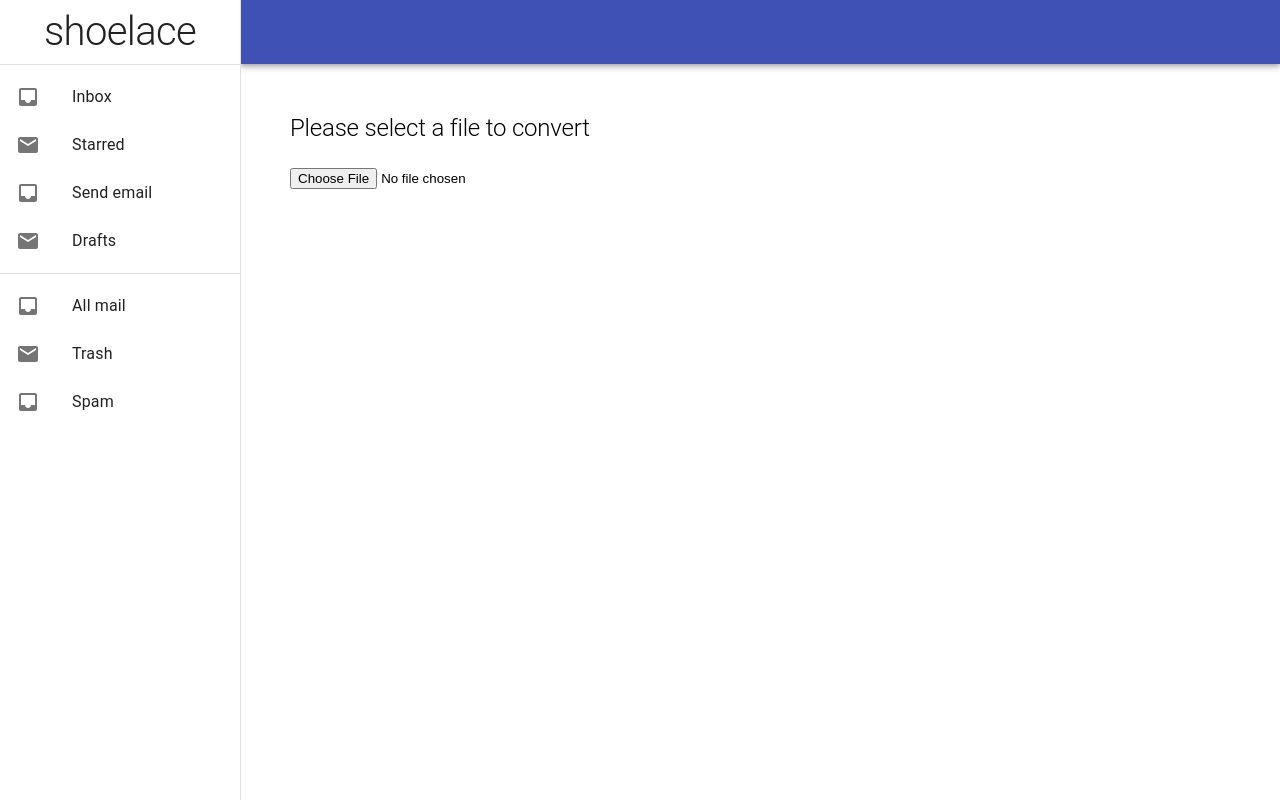
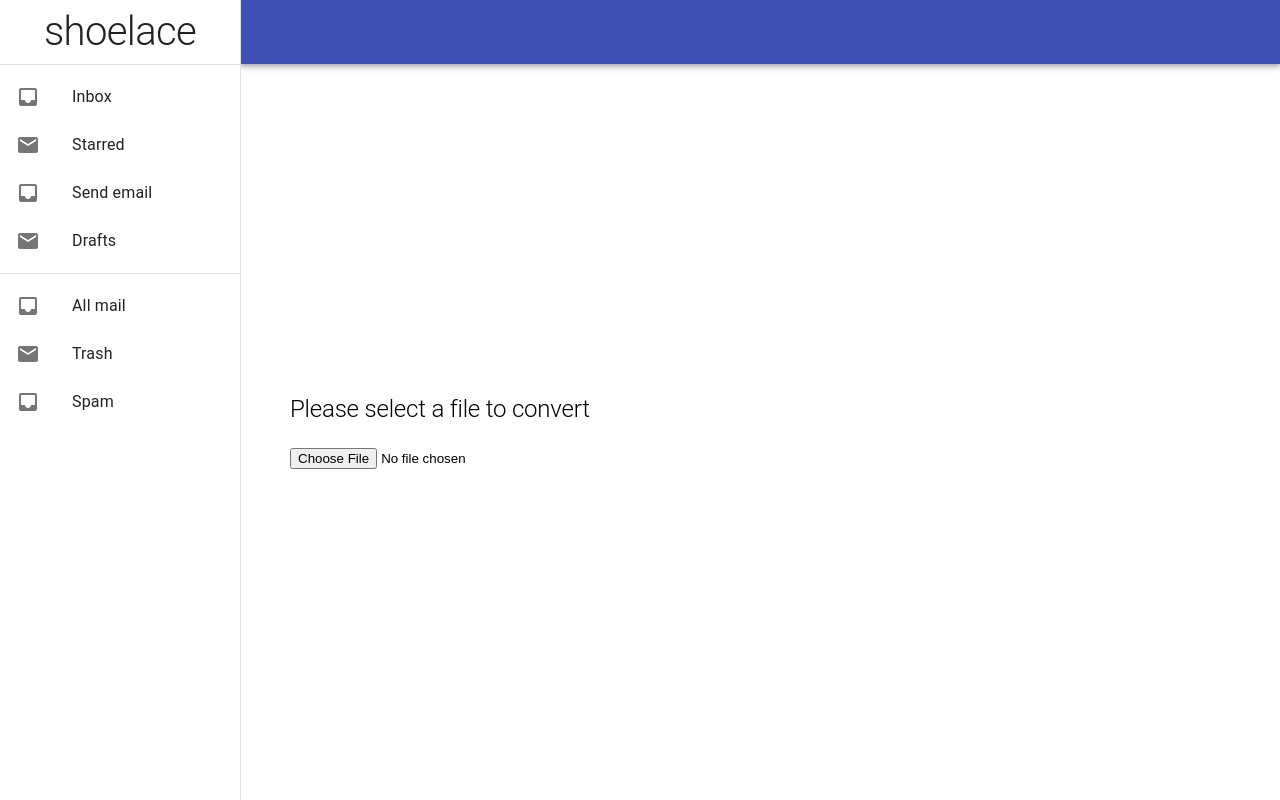
Before and after one commit to actuallyReallyAlex/shoelace, a React (Create React App) app: page / in a window 1280 px wide. Built offline with nearby package versions, Linux system fonts and the light colour scheme.

Commit message:
Output style

```diff
--- a/src/App.js
+++ b/src/App.js
@@ -1,16 +1,37 @@
 import React, { useState } from "react";
 import Input from "./components/Input";
 import Output from "./components/Output";
+import styled from "styled-components";
+
+const AppContainer = styled.div`
+  align-items: flex-start;
+  display: flex;
+  flex-direction: column;
+  height: 100%;
+  justify-content: center;
+  width: 100%;
+`;
 
 const App = () => {
   const [output, setOutput] = useState(null);
   const [stage, setStage] = useState("input");
+  const [file, setFile] = useState(null);
+  const [converted, setConverted] = useState(false);
 
   return (
-    <div>
-      {stage === "input" && <Input setOutput={setOutput} setStage={setStage} />}
-      {stage === "output" && <Output output={output} />}
-    </div>
+    <AppContainer id="app-container">
+      {stage === "input" && (
+        <Input
+          converted={converted}
+          file={file}
+          setConverted={setConverted}
+          setFile={setFile}
+          setOutput={setOutput}
+          setStage={setStage}
+        />
+      )}
+      {stage === "output" && <Output output={output} setStage={setStage} />}
+    </AppContainer>
   );
 };
 
--- a/src/components/Input.js
+++ b/src/components/Input.js
@@ -1,4 +1,4 @@
-import React, { useState } from "react";
+import React from "react";
 import fs from "fs";
 import styled from "styled-components";
 import { Button, Typography } from "@material-ui/core";
@@ -32,37 +32,69 @@ const ContinueButtonContainer = styled.div`
 
 const ContinueButton = styled(Button)``;
 
-const Input = ({ setOutput, setStage }) => {
-  const [fileChosen, setFileChosen] = useState(false);
+const NewFileContainer = styled.div`
+  align-items: flex-start;
+  display: flex;
+  flex-direction: column;
+  justify-content: center;
+`;
 
+const NewFileButton = styled(Button)`
+  margin-top: 25px;
+`;
+
+const Input = ({
+  converted,
+  file,
+  setConverted,
+  setFile,
+  setOutput,
+  setStage
+}) => {
   const handleFileUpload = () => {
-    const path = document.getElementById("input").files[0].path;
+    const { name, path } = document.getElementById("input").files[0];
     const file = fs.readFileSync(path, "utf8");
     setOutput(file);
-    setFileChosen(true);
+    setFile(name);
   };
 
-  const handleContinue = () => setStage("output");
+  const handleContinue = () => {
+    setStage("output");
+    setConverted(true);
+  };
 
   return (
     <Container>
       <Title variant="h2">Please select a file to convert</Title>
       <InputContainer>
+        {converted ? (
+          <NewFileContainer>
+            <Typography>Currently Chosen File: {file}</Typography>
+            <NewFileButton
+              color="secondary"
+              onClick={() => alert("clicked")}
+              variant="contained"
+            >
+              Choose New File
+            </NewFileButton>
+          </NewFileContainer>
+        ) : (
           <InputButton
             id="input"
             name="input"
             onChange={handleFileUpload}
             type="file"
           />
+        )}
       </InputContainer>
-      {fileChosen && (
+      {file && (
         <ContinueButtonContainer>
           <ContinueButton
             color="primary"
             onClick={handleContinue}
             variant="contained"
           >
-            Convert
+            {converted ? "Continue" : "Convert"}
           </ContinueButton>
         </ContinueButtonContainer>
       )}
--- a/src/components/Output.js
+++ b/src/components/Output.js
@@ -1,17 +1,65 @@
 import React from "react";
-import { TextField } from "@material-ui/core";
+import { Fab, IconButton, TextField } from "@material-ui/core";
+import styled from "styled-components";
+import CopyIcon from "@material-ui/icons/FileCopy";
+import BackIcon from "@material-ui/icons/ChevronLeft";
 
-const Output = ({ output }) => {
+const Container = styled.div`
+  align-items: flex-start;
+  display: flex;
+  flex-direction: column;
+  height: 100%;
+  justify-content: center;
+  width: 100%;
+`;
+
+const OutputField = styled(TextField)`
+  height: 100%;
+  width: 100%;
+`;
+
+const BackButtonContainer = styled.div`
+  margin-bottom: 25px;
+`;
+
+const BackButton = styled(IconButton)``;
+
+const CopyButtonContainer = styled.div`
+  bottom: 0;
+  margin-bottom: 50px;
+  margin-right: 50px;
+  position: absolute;
+  right: 0;
+`;
+
+const CopyButton = styled(Fab)``;
+
+const Output = ({ output, setStage }) => {
+  const handleBack = () => setStage("input");
+
   return (
-    <TextField
-      label="Output"
-      multiline
-      // rowsMax="4"
-      value={JSON.stringify(output, null, 2)}
-      // onChange={handleChange('multiline')}
-      // className={classes.textField}
-      // margin="normal"
-    />
+    <Container id="output-container">
+      <BackButtonContainer>
+        <BackButton onClick={handleBack}>
+          <BackIcon />
+        </BackButton>
+      </BackButtonContainer>
+      <OutputField
+        label="Output"
+        multiline
+        value={JSON.stringify(output, null, 2)}
+      />
+      <CopyButtonContainer>
+        <CopyButton
+          aria-label="copy"
+          onClick={() => alert("clicked")}
+          variant="extended"
+        >
+          <CopyIcon />
+          Copy
+        </CopyButton>
+      </CopyButtonContainer>
+    </Container>
   );
 };
 
--- a/src/index.js
+++ b/src/index.js
@@ -18,17 +18,18 @@ const Content = styled.div`
 `;
 
 const InnerContainer = styled.div`
+  height: calc(100vh - 164px);
   margin-left: 240px;
   padding: 50px;
 `;
 
 ReactDOM.render(
   <StylesProvider injectFirst>
-    <Container>
-      <Content>
+    <Container id="main-container">
+      <Content id="content">
         <Header />
         <Sidebar />
-        <InnerContainer>
+        <InnerContainer id="inner-container">
           <App />
         </InnerContainer>
       </Content>
```
Lines whose indentation alone changed are shown as unchanged.
